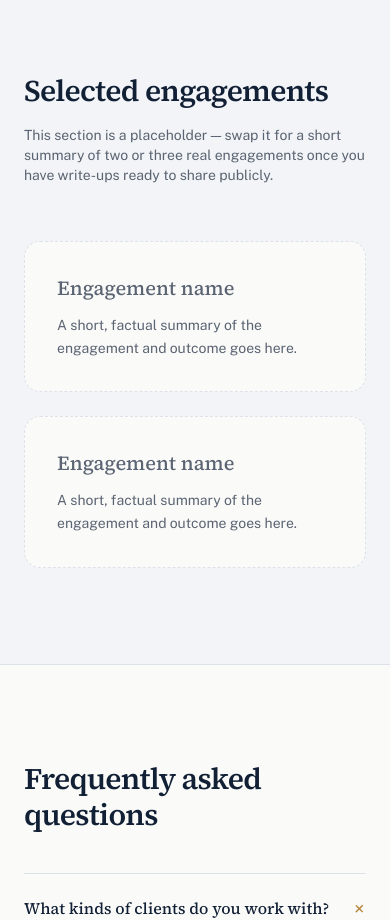
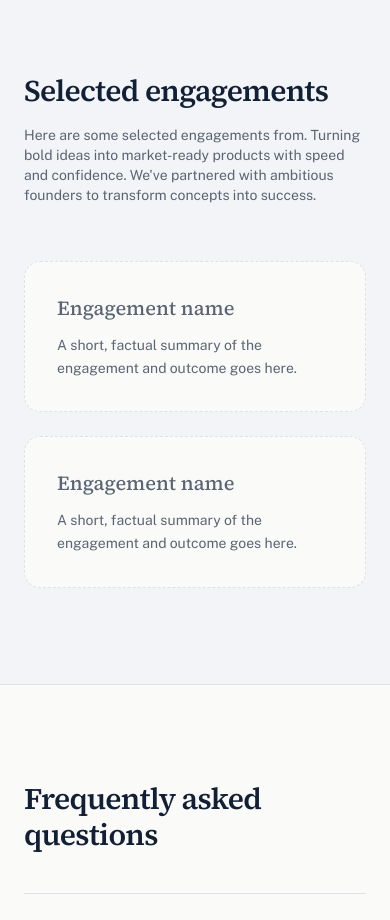
Before and after one commit to olumuyiwaa/etmanagement, a Next.js app: page / in a window 390 px wide. Shown: the part 7320-8240 px from the top of the page. Built offline with nearby package versions, Linux system fonts and the light colour scheme.

Commit message:
case study text improvement for mobile

```diff
--- a/components/CaseStudies.tsx
+++ b/components/CaseStudies.tsx
@@ -6,9 +6,8 @@ export default function CaseStudies() {
           Selected engagements
         </h2>
         <p className="mt-4 max-w-xl text-sm text-muted">
-          This section is a placeholder — swap it for a short summary of two
-          or three real engagements once you have write-ups ready to share
-          publicly.
+          Here are some selected engagements from. Turning bold ideas into market-ready products with speed and confidence.
+          We've partnered with ambitious founders to transform concepts into success.
         </p>
 
         <div className="mt-14 grid grid-cols-1 gap-6 md:grid-cols-2">
```
